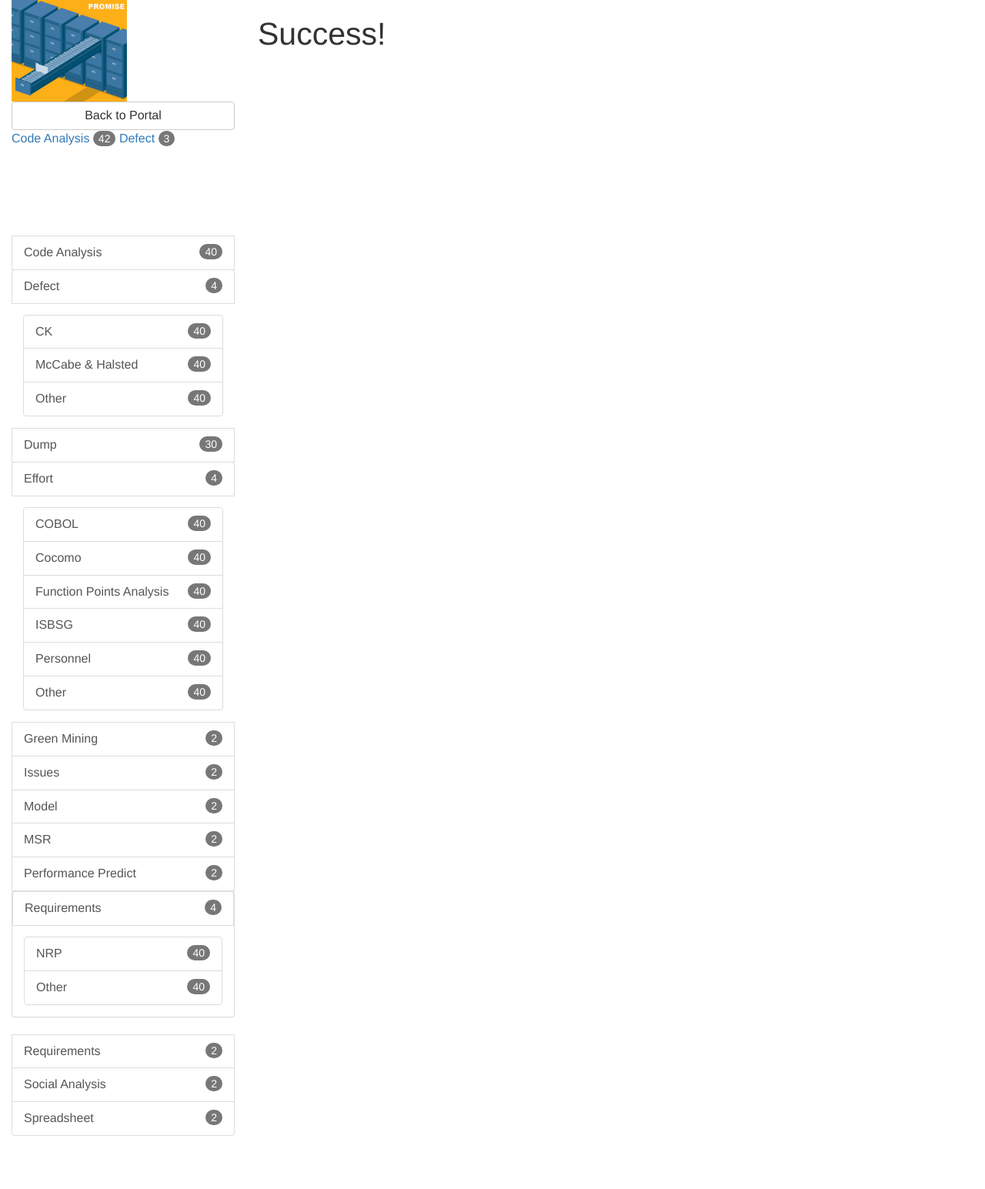
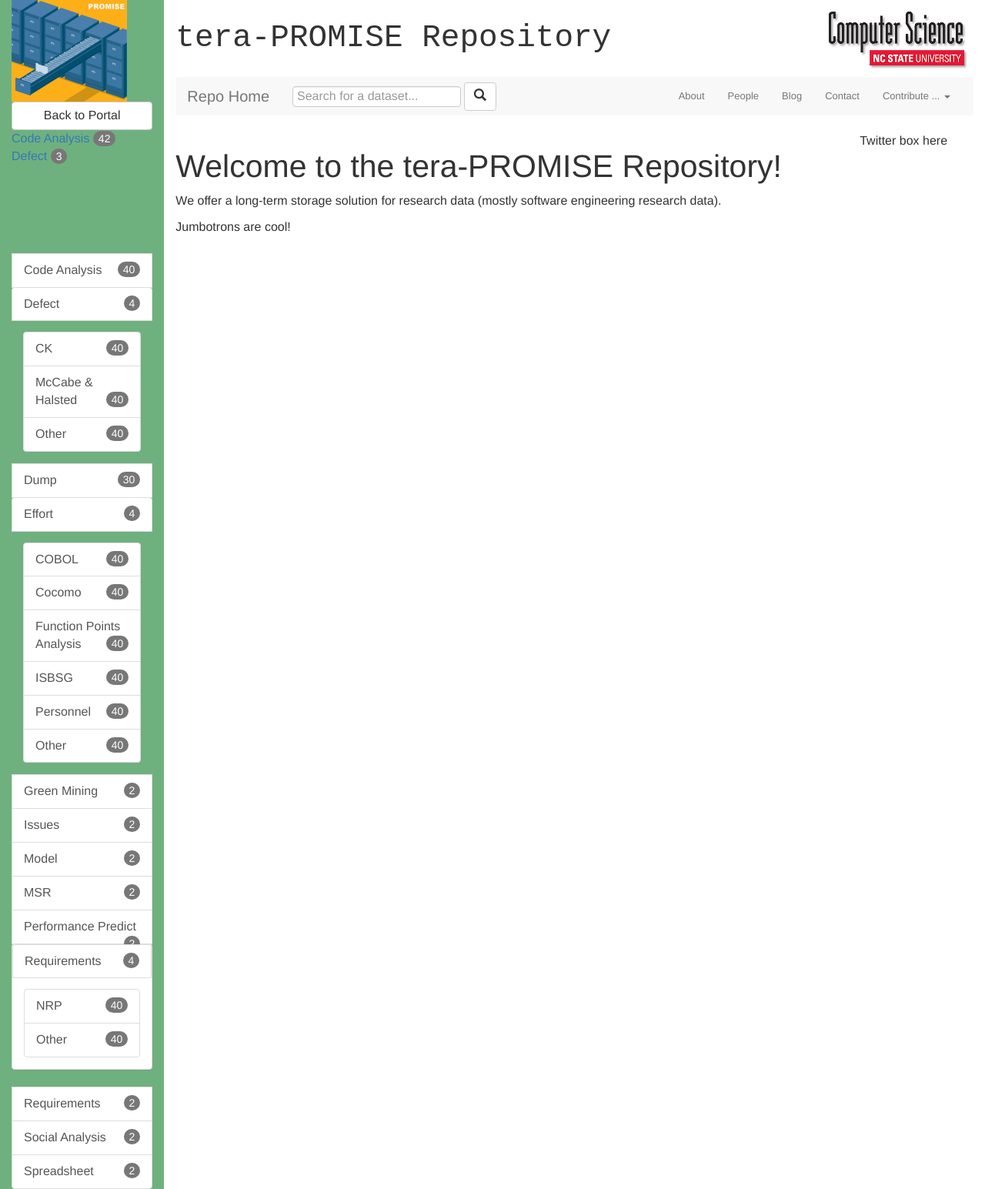
Before and after one commit to digideskio/boot-site, a Jekyll site: the page built from repo/index.md, in a window 1280 px wide. Shown: the whole page at 77% size. Built offline with Jekyll 4.4.1, drawn with Linux system fonts in a browser that asks for light colours; before the commit the page ends 1476 px from its top, so only the background shows below that.

Commit message:
Adds leftbar, menubar, and logo structure to repo-dataset layout

```diff
--- a/_includes/meta/meta.html
+++ b/_includes/meta/meta.html
@@ -1,2 +1,2 @@
 <meta name="viewport" content="width=device-width, initial-scale=1.0">
-<link href="/boot-site/css/style.css" rel="stylesheet">
+<link href="/css/style.css" rel="stylesheet">
--- a/_includes/meta/scripts.html
+++ b/_includes/meta/scripts.html
@@ -1,3 +1,3 @@
 <!-- JQuery and Bootstrap -->
 <script src="https://code.jquery.com/jquery.js"></script>
-<script src="/boot-site/js/bootstrap.min.js"></script>
+<script src="/js/bootstrap.min.js"></script>
--- a/_includes/repo/leftbar.html
+++ b/_includes/repo/leftbar.html
@@ -1,6 +1,6 @@
 <!-- Left sidebar -->
-<div class="col-lg-3 col-md-3 col-sm-3">
-	<img src="/boot-site/img/repologo.png">
+<div class="col-lg-2 col-md-2 col-sm-2" style="background-color: #6fb07f;">
+	<img src="/img/repologo.png">
 
 	<a href="/" class="btn btn-default btn-block">Back to Portal</a>
 
--- a/_includes/repo/main.html
+++ b/_includes/repo/main.html
@@ -1,3 +1,26 @@
-<div class="col-sm-9 col-md-9 col-lg-9">
-	<h1>Success!</h1>
+<div class="col-sm-10 col-md-10 col-lg-10">
+	<!-- Logos -->
+	<div class="row">
+		<div class="col-sm-8 col-md-8 col-lg-8" id="repo-logo-div">
+			<h1 id="repo-logo-text">tera-PROMISE Repository</h1>
+		</div>
+
+		<div class="col-sm-4 col-md-4 col-lg-4">
+			<img src="/img/csc-logo.jpg" class="pull-right">
+		</div>
+	</div>
+
+	<!-- Menu bar -->
+	{% include repo/menubar.html %}
+
+	<!-- Content and right column -->
+	<div class="row">
+		<div class="col-sm-10 col-md-10 col-lg-10">
+			{{ content }}
+		</div>
+
+		<div class="col-sm-2 col-md-2 col-lg-2" style="background-color: #fcbo3c;">
+			<p>Twitter box here</p>
+		</div>
+	</div>
 </div>
--- /dev/null
+++ b/_includes/repo/menubar.html
@@ -0,0 +1,46 @@
+<!-- Menu bar -->
+<div class="row">
+	<div class="col-sm-12 col-md-12 col-lg-12">
+		<nav class="navbar navbar-default">
+			<div class="container-fluid">
+				<!-- Homepage link -->
+				<div class="navbar-header">
+					<button type="button" class="navbar-toggle collapsed" data-toggle="collapse" data-target="#navbar" aria-expanded="false" aria-controls="navbar">
+						<span class="sr-only">Toggle navigation</span>
+						<span class="icon-bar"></span>
+						<span class="icon-bar"></span>
+						<span class="icon-bar"></span>
+					</button>
+					<a class="navbar-brand" href="/repo">Repo Home</a>
+				</div>
+
+				<!-- Search bar -->
+				<form class="navbar-form navbar-left" role="search">
+					<div class="form-group">
+						<input type="text" class="form-control" placeholder="Search for a dataset...">
+					</div>
+					<button type="submit" class="btn btn-default">
+						<span class="glyphicon glyphicon-search" aria-hidden="true"></span>
+					</button>
+				</form>
+				<!-- About/People/Blog/Contribute -->
+				<div id="navbar" class="navbar-collapse collapse">
+					<ul class="nav navbar-nav navbar-right">
+						<li><a href="/repo/about">About</a></li>
+						<li><a href="/repo/people">People</a></li>
+						<li><a href="/repo/blog">Blog</a></li>
+						<li><a href="mailto:openscience.content@gmail.com">Contact</a></li>
+						<!-- Contribute menu -->
+						<li class="dropdown">
+							<a href="#" class="dropdown-toggle" data-toggle="dropdown" role="button" aria-expanded="false">Contribute ... <span class="caret"></span></a>
+							<ul class="dropdown-menu" role="menu">
+								<li><a href="/repo/contribute">As a student</a></li>
+								<li><a href="/repo/contribute">As a researcher</a></li>
+							</ul>
+						</li>
+					</ul>
+				</div><!--/.nav-collapse -->
+			</div><!--/.container-fluid -->
+		</nav>
+	</div>
+</div>
--- a/_less/style.less
+++ b/_less/style.less
@@ -10,5 +10,6 @@
 @import "header.less";
 @import "footer.less";
 @import "portal.less";
+@import "repo.less";
 
 @import "bootswatch.less";
--- a/repo/index.md
+++ b/repo/index.md
@@ -2,3 +2,10 @@
 title: REPO
 layout: repo-dataset
 ---
+
+
+# Welcome to the tera-PROMISE Repository!
+
+We offer a long-term storage solution for research data (mostly software engineering research data).
+
+Jumbotrons are cool!
```
Also changed, not shown: _less/repo.less (+15 -4 lines), css/style.css, img/csc-logo.jpg (added), 3 other files.
